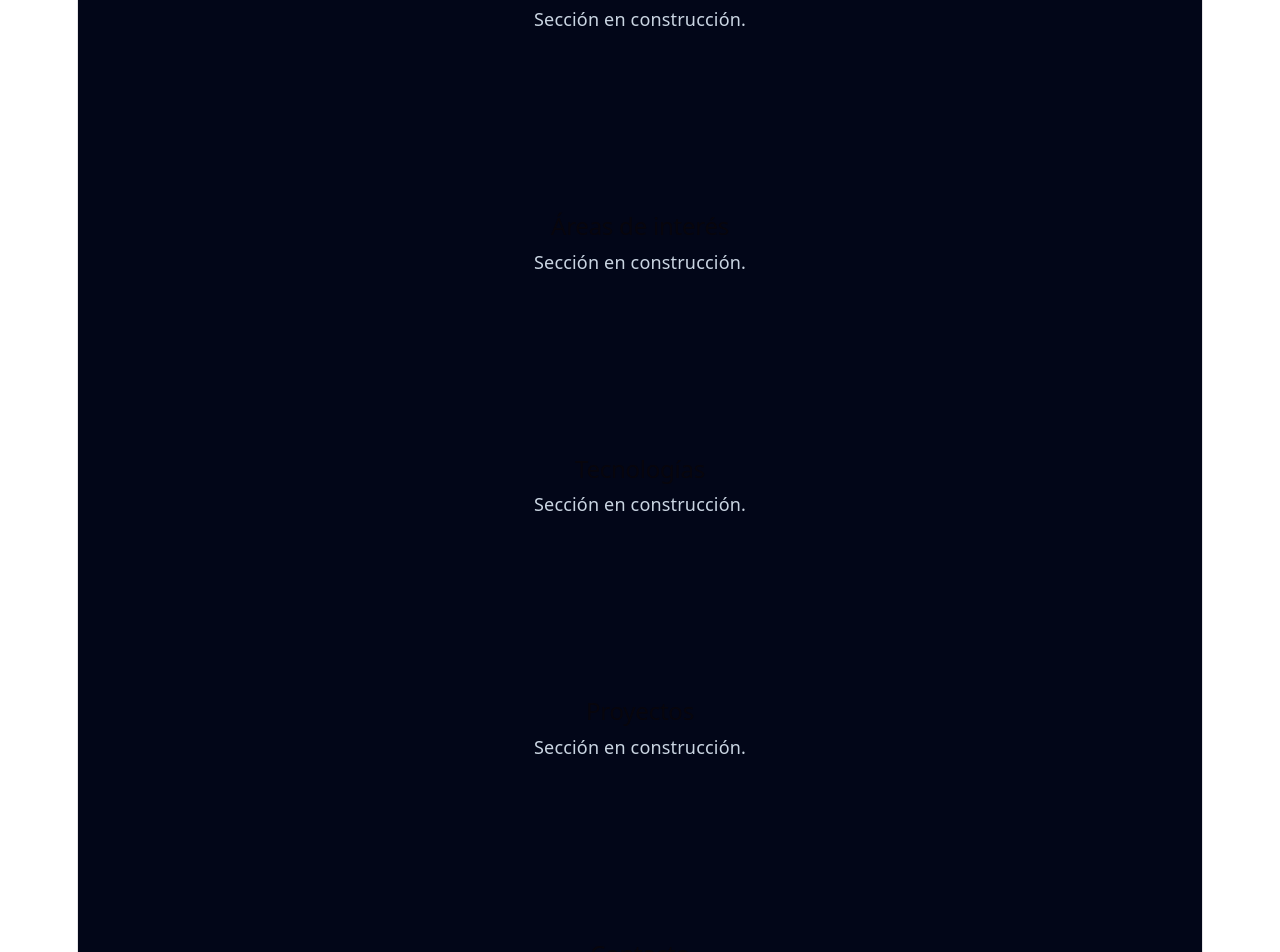
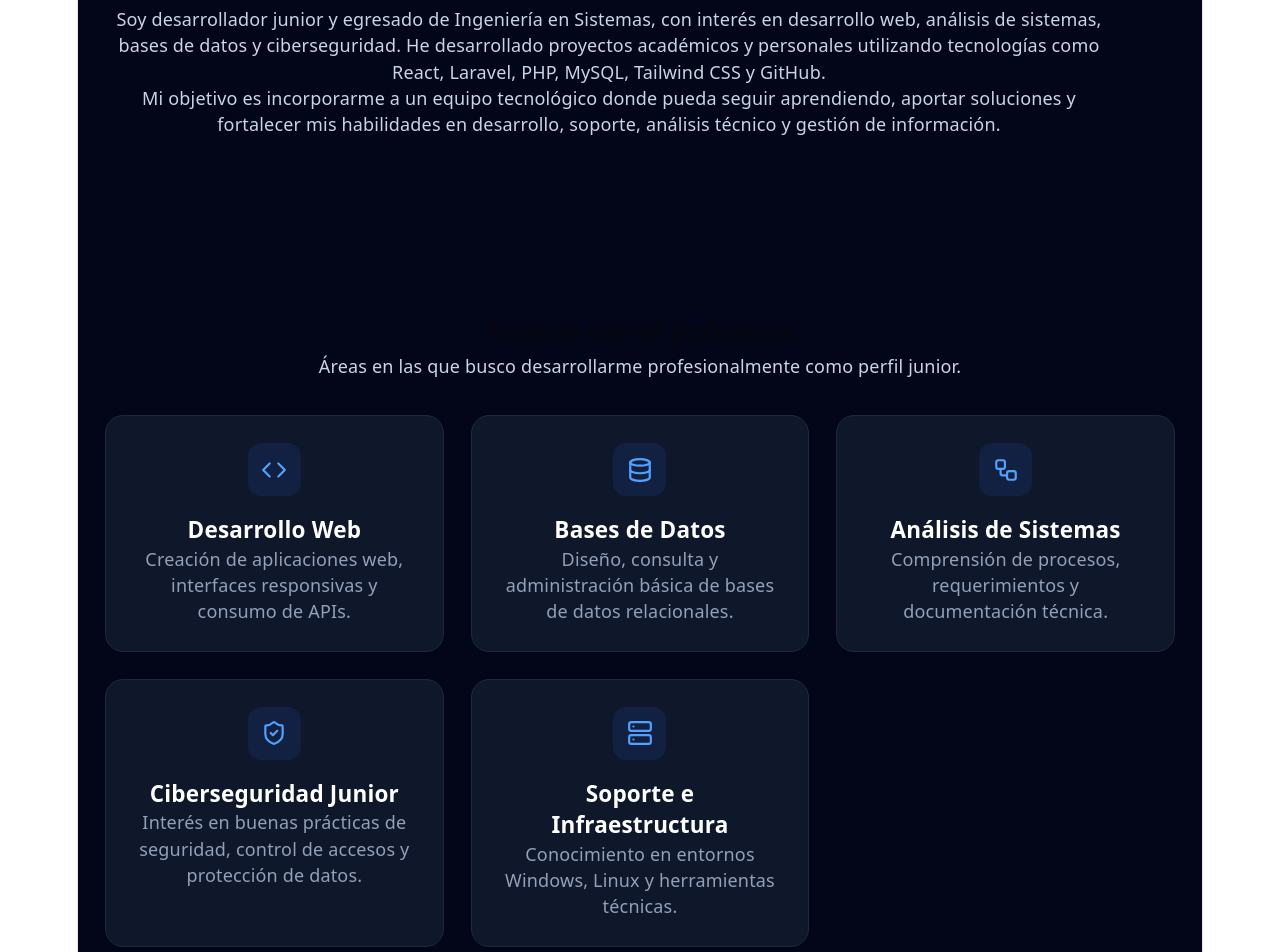
Before and after one commit to jorge2360/jorge-garcia-portfolio, a React (Vite) app: page / in a window 1280 px wide. Shown: the part 920-1872 px from the top of the page. Built offline with nearby package versions, Linux system fonts and the light colour scheme.

Commit message:
Implementacion de perfil y areas de interes

```diff
--- a/src/sections/AboutSection.jsx
+++ b/src/sections/AboutSection.jsx
@@ -1,9 +1,18 @@
 function AboutSection() {
   return (
-    <section className="mx-auto max-w-6xl px-6 py-20">
+    <section id="about" className="mx-auto max-w-6xl px-6 py-20">
       <h2 className="text-3xl font-bold">Sobre mí</h2>
-      <p className="mt-4 text-slate-300">
-        Sección en construcción.
+
+      <p className="mt-4 max-w-4xl text-slate-300">
+        Soy desarrollador junior y egresado de Ingeniería en Sistemas, con interés en desarrollo web,
+        análisis de sistemas, bases de datos y ciberseguridad. He desarrollado proyectos académicos
+        y personales utilizando tecnologías como React, Laravel, PHP, MySQL, Tailwind CSS y GitHub.
+      </p>
+
+      <p className="mt-4 max-w-4xl text-slate-300">
+        Mi objetivo es incorporarme a un equipo tecnológico donde pueda seguir aprendiendo,
+        aportar soluciones y fortalecer mis habilidades en desarrollo, soporte, análisis técnico
+        y gestión de información.
       </p>
     </section>
   )
--- a/src/sections/AreasSection.jsx
+++ b/src/sections/AreasSection.jsx
@@ -1,10 +1,60 @@
+import { Code, Database, ShieldCheck, Server, Workflow } from 'lucide-react'
+
+const areas = [
+  {
+    title: 'Desarrollo Web',
+    description: 'Creación de aplicaciones web, interfaces responsivas y consumo de APIs.',
+    icon: Code,
+  },
+  {
+    title: 'Bases de Datos',
+    description: 'Diseño, consulta y administración básica de bases de datos relacionales.',
+    icon: Database,
+  },
+  {
+    title: 'Análisis de Sistemas',
+    description: 'Comprensión de procesos, requerimientos y documentación técnica.',
+    icon: Workflow,
+  },
+  {
+    title: 'Ciberseguridad Junior',
+    description: 'Interés en buenas prácticas de seguridad, control de accesos y protección de datos.',
+    icon: ShieldCheck,
+  },
+  {
+    title: 'Soporte e Infraestructura',
+    description: 'Conocimiento en entornos Windows, Linux y herramientas técnicas.',
+    icon: Server,
+  },
+]
+
 function AreasSection() {
   return (
-    <section className="mx-auto max-w-6xl px-6 py-20">
-      <h2 className="text-3xl font-bold">Áreas de interés</h2>
+    <section id="areas" className="mx-auto max-w-6xl px-6 py-20">
+      <h2 className="text-3xl font-bold">Áreas de interés profesional</h2>
       <p className="mt-4 text-slate-300">
-        Sección en construcción.
+        Áreas en las que busco desarrollarme profesionalmente como perfil junior.
       </p>
+
+      <div className="mt-8 grid gap-6 md:grid-cols-2 xl:grid-cols-3">
+        {areas.map((area) => {
+          const Icon = area.icon
+
+          return (
+            <article
+              key={area.title}
+              className="rounded-2xl border border-slate-800 bg-slate-900 p-6 transition hover:-translate-y-1 hover:border-blue-500"
+            >
+              <div className="mb-4 inline-flex rounded-xl bg-blue-500/10 p-3 text-blue-400">
+                <Icon size={26} />
+              </div>
+
+              <h3 className="text-xl font-semibold">{area.title}</h3>
+              <p className="mt-3 text-slate-400">{area.description}</p>
+            </article>
+          )
+        })}
+      </div>
     </section>
   )
 }
```
